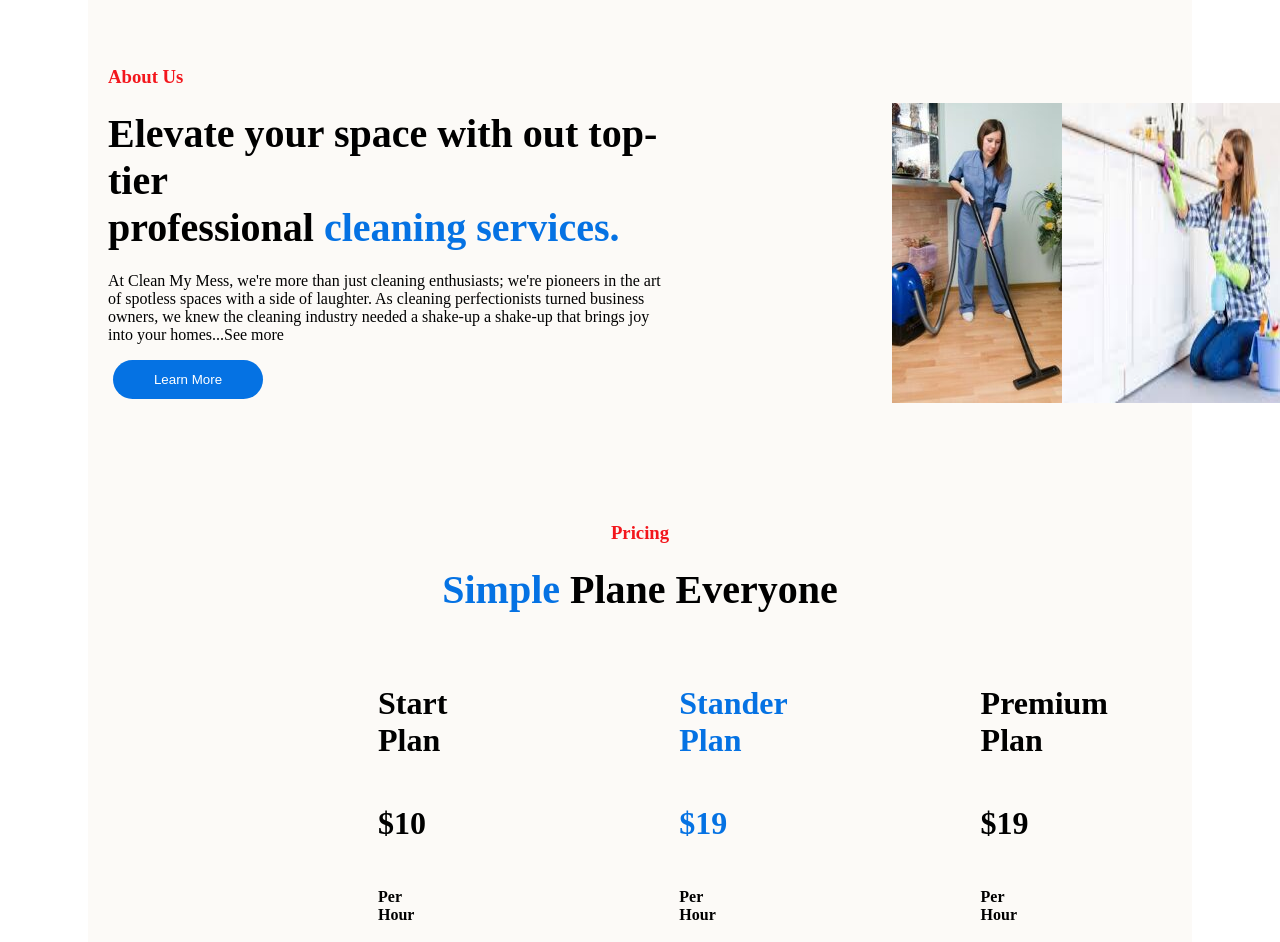
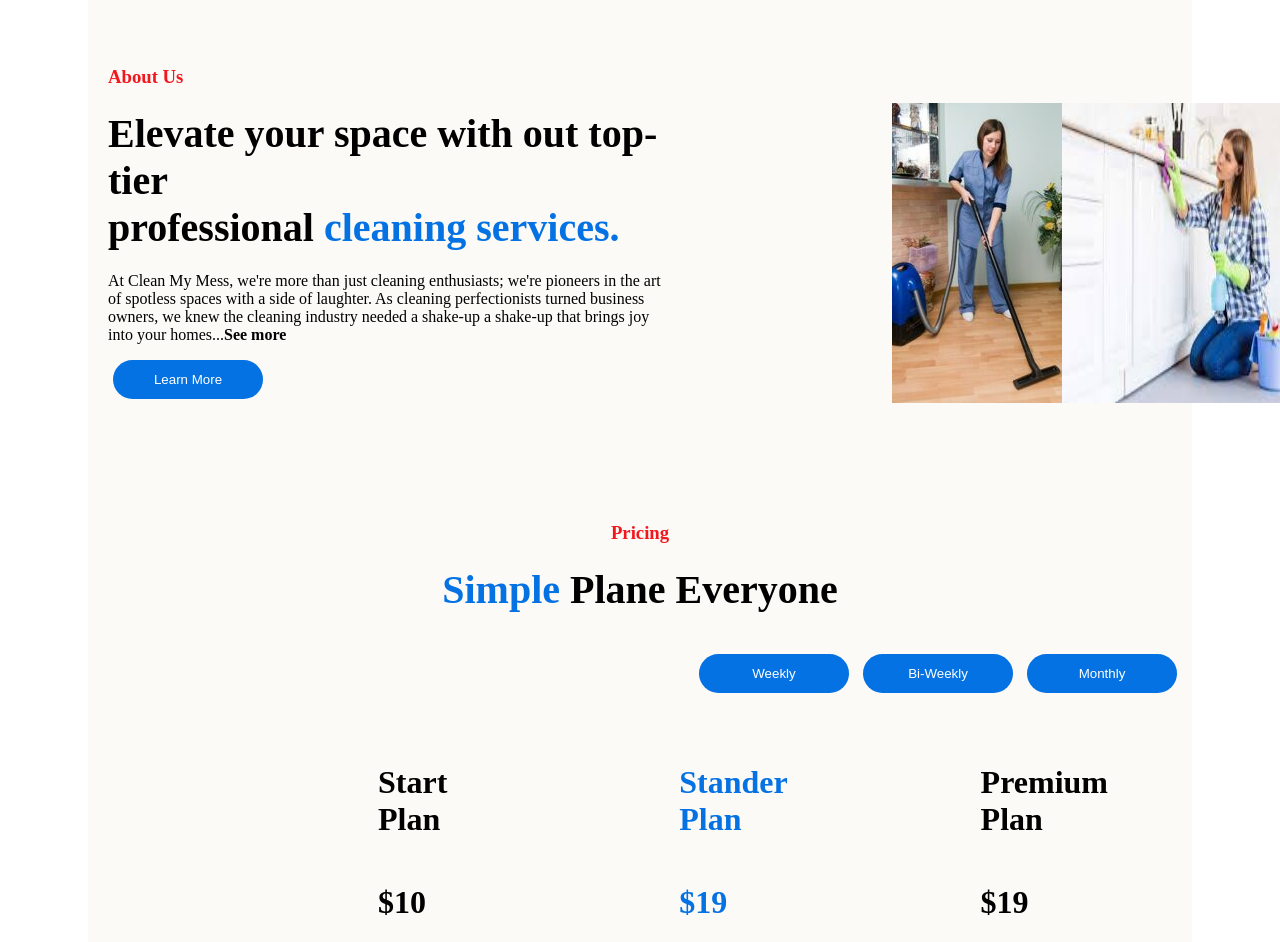
Before and after one commit to eshe-aziz/cleaning-website, a plain HTML site: page index.html in a window 1280 px wide. Shown: the part 1611-2553 px from the top of the page. Drawn offline with Linux system fonts and the light colour scheme.

Commit message:
made changes

```diff
--- a/index.html
+++ b/index.html
@@ -60,7 +60,7 @@
                 <div class="text3">
                 <h3><span style="color: #F3161C;"> About Us</span></h3>
                 <h1><span style="font-size: 40px;">Elevate your space with out top-tier<br>professional<span style="color: rgb(5, 114, 227);"> cleaning services.</span></span></h1>
-                <p>At Clean My Mess, we're more than just cleaning enthusiasts; we're pioneers in the art<br>of spotless spaces with a side of laughter. As cleaning perfectionists turned business<br>owners, we knew the cleaning industry needed a shake-up a shake-up that brings joy<br>into your homes...See more</p>
+                <p>At Clean My Mess, we're more than just cleaning enthusiasts; we're pioneers in the art<br>of spotless spaces with a side of laughter. As cleaning perfectionists turned business<br>owners, we knew the cleaning industry needed a shake-up a shake-up that brings joy<br>into your homes...<b>See more</b></p>
                 <button type="submit">Learn More</button>
                 </div>
                 <div class="image2">
@@ -72,6 +72,11 @@
               <div class="tin">
                   <h3><span style="color: #F3161C;">Pricing</span></h3>
                   <h1><span style="font-size: 40px;"><span style="color: rgb(5, 114, 227);"> Simple</span> Plane Everyone</span></h1>
+                  <form style="width: 500px;">
+                    <button type="submit">Weekly</button>
+                    <button type="submit">Bi-Weekly</button>
+                    <button type="submit">Monthly</button>
+                  </form>
               </div>
 
               <div class="row">
@@ -177,19 +182,19 @@
                       <figure>
                         <figcaption>&#11088&#11088&#11088&#11088&#11088</figcaption>
                         <p>"I love that I can spend more time with my<br>husband, children, and family, and less time<br>stressing over getting my house clean."</p>
-                        <figcaption>Dorls Sampson<br><span style="color: #F3161C;">House Cleaner</span></figcaption>
+                        <figcaption><b>Dorls Sampson</b><br><span style="color: #F3161C;">House Cleaner</span></figcaption>
                       </figure>
 
                       <figure>
                         <figcaption>&#11088&#11088&#11088&#11088&#11088</figcaption>
                         <p>I'm Grateful For The Opportunity To Prioritize My<br>Husband, Children, And Family, While Minimizing<br>The Time And Energy Spent On The Constant</p>
-                        <figcaption>Melinda Lee<br><span style="color: #F3161C;">Traveler</span></figcaption>
+                        <figcaption><b>Melinda Lee</b><br><span style="color: #F3161C;">Traveler</span></figcaption>
                       </figure>
 
                       <figure>
                         <figcaption>&#11088&#11088&#11088&#11088&#11088</figcaption>
                         <p>"This is by far the simplest, most frictionless,<br>easiest-to-get-going platform that I've ever<br>worked in. Just being able to upload a link and</p>
-                        <figcaption>Yokito<br><span style="color: #F3161C;">Designer</span></figcaption>
+                        <figcaption><b>Yokito</b><br><span style="color: #F3161C;">Designer</span></figcaption>
                       </figure>
                     </div>
 
--- a/style.css
+++ b/style.css
@@ -228,3 +228,9 @@ ul {
   border-top: solid;
   border-color: rgb(202, 200, 200);
 }
+
+form{
+  padding-top: 20px;
+  padding-bottom: 20px;
+  margin-left: 600px;
+}
```
